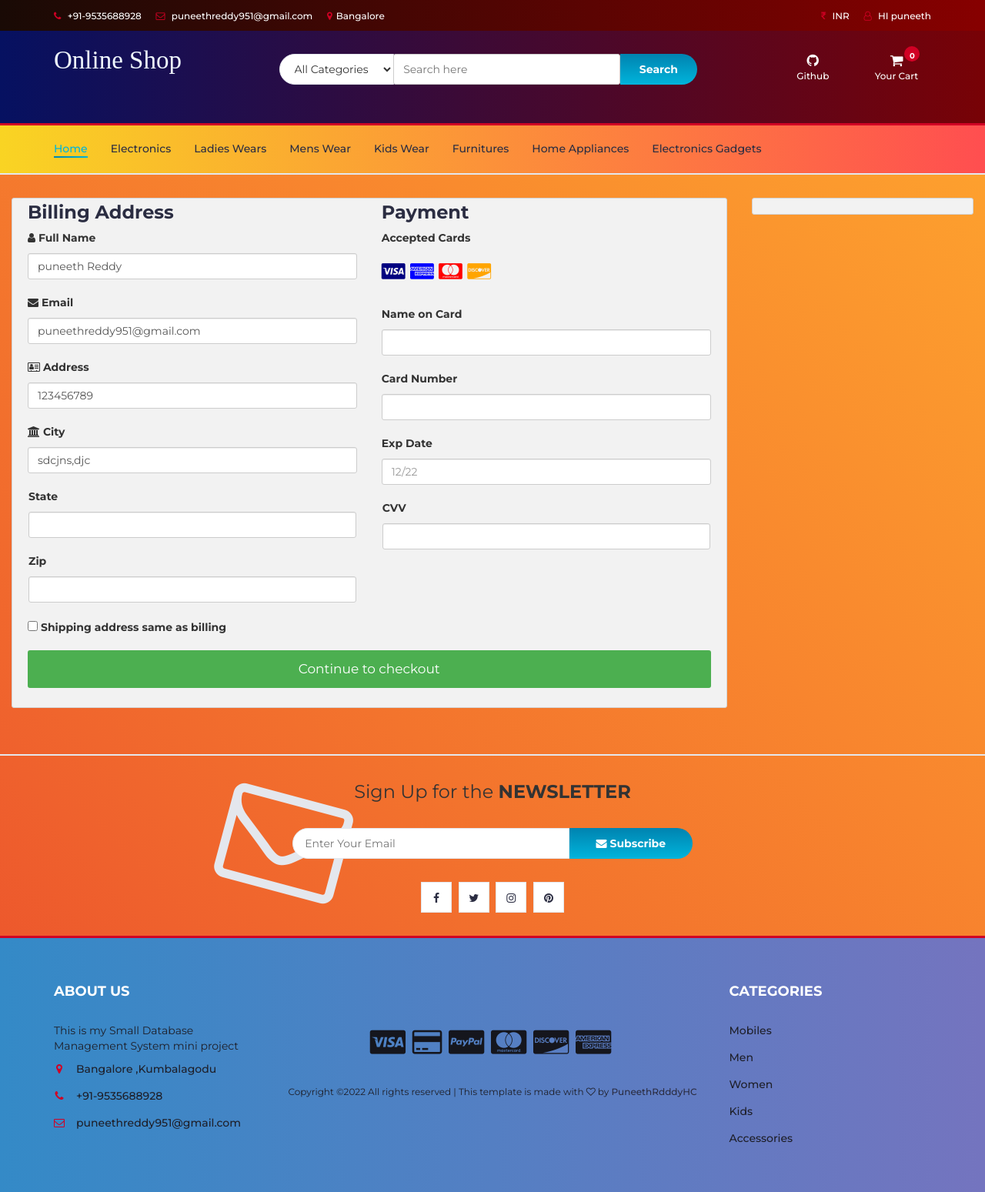
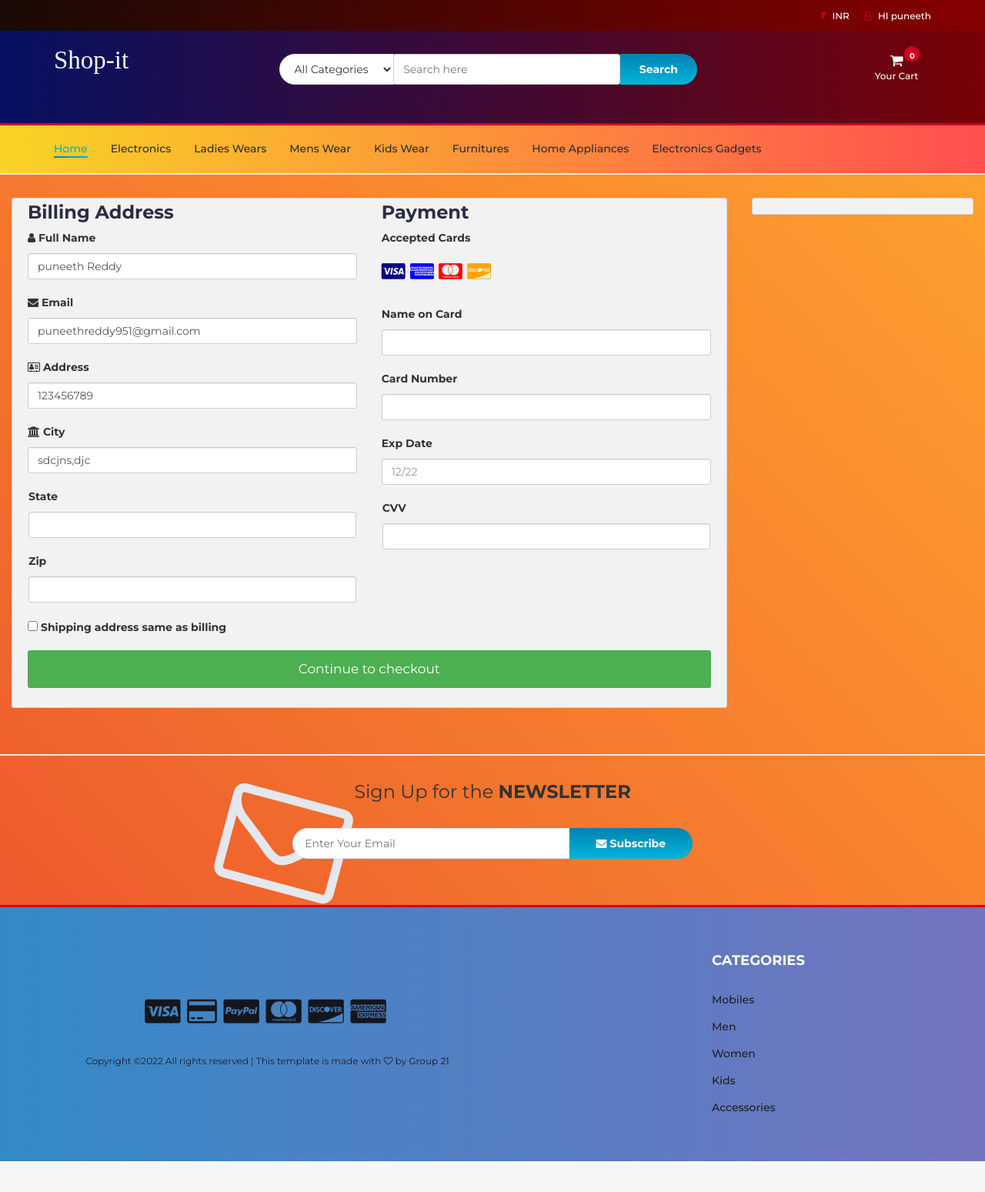
Before and after one commit to ShilpaAgarwal/online_shopping, a PHP site: page /myfiles/checkout.php in a window 1280 px wide. Shown: the whole page at 77% size. After the commit the page ends 1509 px from the top, so only its background shows below. Run offline with PHP 8.4, Linux system fonts and the light colour scheme; a user stored in the database is signed in; data comes from the database, SQL or seed files in the repository; data that the repository does not hold is empty; some libraries are stand-ins or nearby versions.

Commit message:
Fix ups in the body and checkout

```diff
--- a/body.php
+++ b/body.php
@@ -405,7 +405,7 @@
 									</div>
 									<div class="product-body">
 										<p class="product-category">Category</p>
-										<h3 class="product-name"><a href="#">product name goes here</a></h3>
+										<h3 class="product-name"><a href="#">HP Laptop</a></h3>
 										<h4 class="product-price">$980.00 <del class="product-old-price">$990.00</del></h4>
 									</div>
 								</div>
--- a/checkout.php
+++ b/checkout.php
@@ -289,20 +289,6 @@ span.price {
 								<input class="input" type="email" placeholder="Enter Your Email">
 								<button class="newsletter-btn"><i class="fa fa-envelope"></i> Subscribe</button>
 							</form>
-							<ul class="newsletter-follow">
-								<li>
-									<a href="#"><i class="fa fa-facebook"></i></a>
-								</li>
-								<li>
-									<a href="#"><i class="fa fa-twitter"></i></a>
-								</li>
-								<li>
-									<a href="#"><i class="fa fa-instagram"></i></a>
-								</li>
-								<li>
-									<a href="#"><i class="fa fa-pinterest"></i></a>
-								</li>
-							</ul>
 						</div>
 					</div>
 				</div>
--- a/config.php
+++ b/config.php
@@ -9,7 +9,7 @@ $errors = array();
 
 // connect to the database
 define('DB_SERVER', 'localhost');
-   define('DB_USERNAME', 'PuneethReddy');
+   define('DB_USERNAME', 'ShilpaAgarwal');
    define('DB_PASSWORD', '');
    define('DB_DATABASE', 'ecommerece');
    $db = mysqli_connect(DB_SERVER,DB_USERNAME,DB_PASSWORD,DB_DATABASE);
--- a/footer.php
+++ b/footer.php
@@ -5,17 +5,6 @@
 				<div class="container">
 					<!-- row -->
 					<div class="row">
-						<div class="col-md-3 col-xs-6">
-							<div class="footer">
-								<h3 class="footer-title">About Us</h3>
-								<p>This is my Small Database Management System mini project</p>
-								<ul class="footer-links">
-									<li><a href="#"><i class="fa fa-map-marker"></i>Bangalore ,Kumbalagodu</a></li>
-									<li><a href="#"><i class="fa fa-phone"></i>+91-9535688928</a></li>
-									<li><a href="#"><i class="fa fa-envelope-o"></i>puneethreddy951@gmail.com</a></li>
-								</ul>
-							</div>
-						</div>
 						<div class="col-md-6 text-center" style="margin-top:80px;">
 							<ul class="footer-payments">
 								<li><a href="#"><i class="fa fa-cc-visa"></i></a></li>
@@ -27,12 +16,12 @@
 							</ul>
 							<span class="copyright">
 								<!-- Link back to Colorlib can't be removed. Template is licensed under CC BY 3.0. -->
-								Copyright &copy;<script>document.write(new Date().getFullYear());</script> All rights reserved | This template is made with <i class="fa fa-heart-o" aria-hidden="true"></i> by <a href="#" target="_blank">PuneethRdddyHC</a>
+								Copyright &copy;<script>document.write(new Date().getFullYear());</script> All rights reserved | This template is made with <i class="fa fa-heart-o" aria-hidden="true"></i> by <a href="#" target="_blank">Group 21</a>
 							<!-- Link back to Colorlib can't be removed. Template is licensed under CC BY 3.0. -->
 							</span>
 						</div>
 
-						<div class="col-md-3 col-xs-6">
+						<div class="col-md-3 col-xs-6" style="margin-left:270px;">
 							<div class="footer">
 								<h3 class="footer-title">Categories</h3>
 								<ul class="footer-links">
--- a/header.php
+++ b/header.php
@@ -11,7 +11,7 @@ session_start();
 		<meta name="viewport" content="width=device-width, initial-scale=1">
 		 <!-- The above 3 meta tags *must* come first in the head; any other head content must come *after* these tags -->
 
-		<title>Online Shopping</title>
+		<title>Shop-it</title>
 
 		<!-- Google font -->
 		<link href="https://fonts.googleapis.com/css?family=Montserrat:400,500,700" rel="stylesheet">
@@ -121,11 +121,6 @@ session_start();
 			<!-- TOP HEADER -->
 			<div id="top-header">
 				<div class="container">
-					<ul class="header-links pull-left">
-						<li><a href="#"><i class="fa fa-phone"></i> +91-9535688928</a></li>
-						<li><a href="#"><i class="fa fa-envelope-o"></i> puneethreddy951@gmail.com</a></li>
-						<li><a href="#"><i class="fa fa-map-marker"></i>Bangalore</a></li>
-					</ul>
 					<ul class="header-links pull-right">
 						<li><a href="#"><i class="fa fa-inr"></i> INR</a></li>
 						<li><?php
@@ -179,7 +174,7 @@ session_start();
 							<div class="header-logo">
 								<a href="#" class="logo">
 								<font style="font-style:normal; font-size: 33px;color: aliceblue;font-family: serif">
-                                        Online Shop
+                                        Shop-it
                                     </font>
 
 								</a>
@@ -206,15 +201,6 @@ session_start();
 						<!-- ACCOUNT -->
 						<div class="col-md-3 clearfix">
 							<div class="header-ctn">
-								<!-- Wishlist -->
-								<div>
-									<a href="https://github.com/puneethreddyhc">
-										<i class="fa fa-github"></i>
-										<span>Github</span>
-
-									</a>
-								</div>
-								<!-- /Wishlist -->
 
 								<!-- Cart -->
 								<div class="dropdown">
```
Also changed, not shown: newslettter.php (+0 -14 lines), .github/FUNDING.yml (deleted), README.md (deleted), img/product01.png, img/product_01.png (added).
